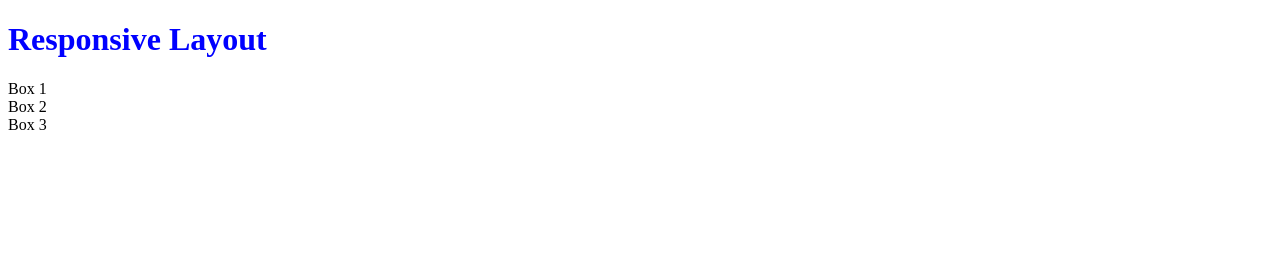
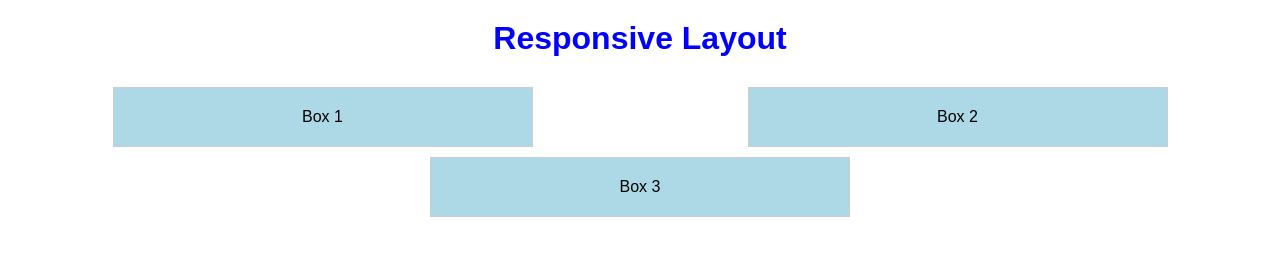
Before and after one commit to teddyday24/module31, a plain HTML site: page index.html in a window 1280 px wide. Drawn offline with Linux system fonts and the light colour scheme.

Commit message:
Update style.css

```diff
--- a/style.css
+++ b/style.css
@@ -1,3 +1,53 @@
+/* General styles */
+body {
+    font-family: Arial, sans-serif;
+    margin: 0;
+    padding: 0;
+    text-align: center;
+}
+
 h1 {
     color: blue;
+    margin: 20px 0;
 }
+
+.container {
+    display: flex;
+    flex-direction: column;
+    gap: 10px;
+    padding: 10px;
+}
+
+.box {
+    background-color: lightblue;
+    padding: 20px;
+    border: 1px solid #ccc;
+    text-align: center;
+}
+
+/* Tablet View (772px) */
+@media (min-width: 772px) {
+    .container {
+        flex-direction: row;
+        flex-wrap: wrap;
+        justify-content: space-around;
+    }
+
+    .box {
+        width: 45%;
+        height: auto;
+    }
+
+    img {
+        max-height: 30vh;
+    }
+}
+
+/* Large Screen View (998px) */
+@media (min-width: 998px) {
+    .box {
+        width: 30%;
+    }
+}h1 {
+    color: blue;
+}
```
